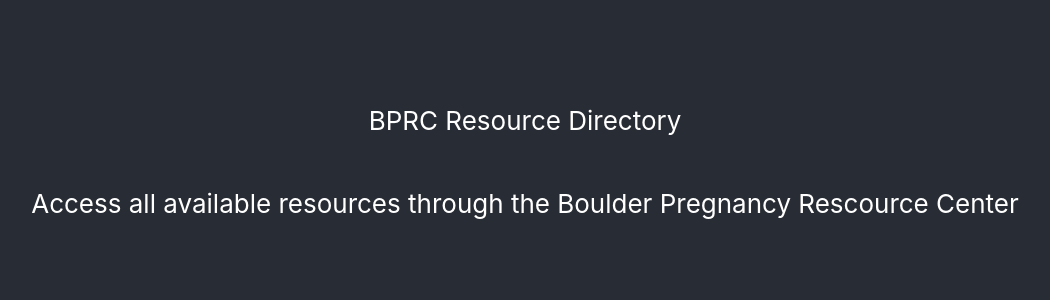
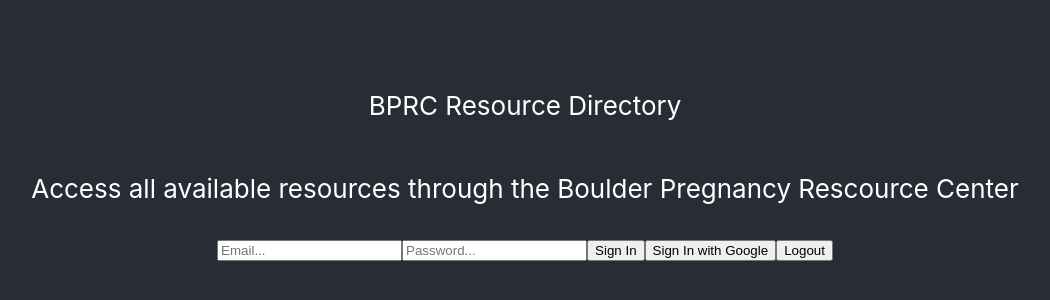
Before and after one commit to toch6278/BPRC, a React (Create React App) app in the folder bprc-directory/: page / in a window 1280 px wide. Shown: the part 238-538 px from the top of the page, without its empty margins (115-1165 px from the left). Built offline with nearby package versions, Linux system fonts and the light colour scheme.

Commit message:
implementing firebase
installing firebase and adding firebase authentication

```diff
--- a/bprc-directory/package.json
+++ b/bprc-directory/package.json
@@ -6,6 +6,7 @@
     "@testing-library/jest-dom": "^5.17.0",
     "@testing-library/react": "^13.4.0",
     "@testing-library/user-event": "^13.5.0",
+    "firebase": "^10.7.2",
     "react": "^18.2.0",
     "react-dom": "^18.2.0",
     "react-scripts": "5.0.1",
--- a/bprc-directory/src/App.js
+++ b/bprc-directory/src/App.js
@@ -1,5 +1,6 @@
 import logo from './logo.svg';
 import './App.css';
+import { Auth } from "./components/auth.js";
 
 function App() {
   return (
@@ -7,9 +8,21 @@ function App() {
       <header className="App-header">
         <p> BPRC Resource Directory</p>
         <p> Access all available resources through the Boulder Pregnancy Rescource Center</p>
+        <Auth />
       </header>
+
+
+
     </div>
   );
 }
 
 export default App;
+
+/*
+Command line for deploying later:
+
+firebase login
+firebase init
+firebase deploy
+*/
--- /dev/null
+++ b/bprc-directory/src/components/auth.js
@@ -0,0 +1,63 @@
+import { auth, googleProvider } from "../config/firebase.js";
+// this is a method
+import { createUserWithEmailAndPassword, signInWithPopup, signOut } from 'firebase/auth'
+import { useState } from "react";
+
+export const Auth = () => {
+
+    const [email, setEmail] = useState("");
+    const [password, setPassword] = useState("");
+
+    const signIn = async () => {
+        try
+        {
+            // create email and password
+            await createUserWithEmailAndPassword(auth, email, password);
+        }
+        catch (err)
+        {
+            console.error(err);
+        }
+    };
+
+    const signInWithGoogle = async () => {
+        try
+        {
+            // create email and password
+            await signInWithPopup(auth, googleProvider);
+        }
+        catch (err)
+        {
+            console.error(err);
+        }
+    };
+
+    const logout = async () => {
+        try
+        {
+            // create email and password
+            await signOut(auth);
+        }
+        catch (err)
+        {
+            console.error(err);
+        }
+    };
+
+    return (
+        <div>
+            {/* <input placeholder = "Email..."  />
+            <input placeholder = "Password..." /> */}
+            <input
+                placeholder = "Email..."
+                onChange = {(e) => setEmail(e.target.value)} />
+            <input
+                placeholder = "Password..."
+                onChange = {(e) => setPassword(e.target.value)}
+                type = "password"/>
+            <button onClick = {signIn}> Sign In </button>
+            <button onClick = {signInWithGoogle}> Sign In with Google </button>
+            <button onClick = {logout}> Logout </button>
+        </div>
+    );
+};
--- /dev/null
+++ b/bprc-directory/src/config/firebase.js
@@ -0,0 +1,29 @@
+// https://www.youtube.com/watch?v=2hR-uWjBAgw
+
+// Import the functions you need from the SDKs you need
+import { initializeApp } from "firebase/app";
+// don't need if going to deploy a full on application
+// import { getAnalytics } from "firebase/analytics";
+import {getAuth, GoogleAuthProvider } from "firebase/auth";
+import {} from 'firebase/firestore';
+
+// TODO: Add SDKs for Firebase products that you want to use
+// https://firebase.google.com/docs/web/setup#available-libraries
+
+// Your web app's Firebase configuration
+// For Firebase JS SDK v7.20.0 and later, measurementId is optional
+const firebaseConfig = {
+  apiKey: "AIzaSyCFrYENgCzk89XMm3FqaULCvPkcBCAvnQE",
+  authDomain: "bprc-resource-directory.firebaseapp.com",
+  projectId: "bprc-resource-directory",
+  storageBucket: "bprc-resource-directory.appspot.com",
+  messagingSenderId: "1021943640664",
+  appId: "1:1021943640664:web:3c4b23fad1a3d2a838d02d",
+  measurementId: "G-KPYY4NRYNM"
+};
+
+// Initialize Firebase
+const app = initializeApp(firebaseConfig);
+// const analytics = getAnalytics(app);
+export const auth = getAuth(app);
+export const googleProvider = new GoogleAuthProvider();
```
Also changed, not shown: 1 other file (tests, documents, lock files or other folders).
